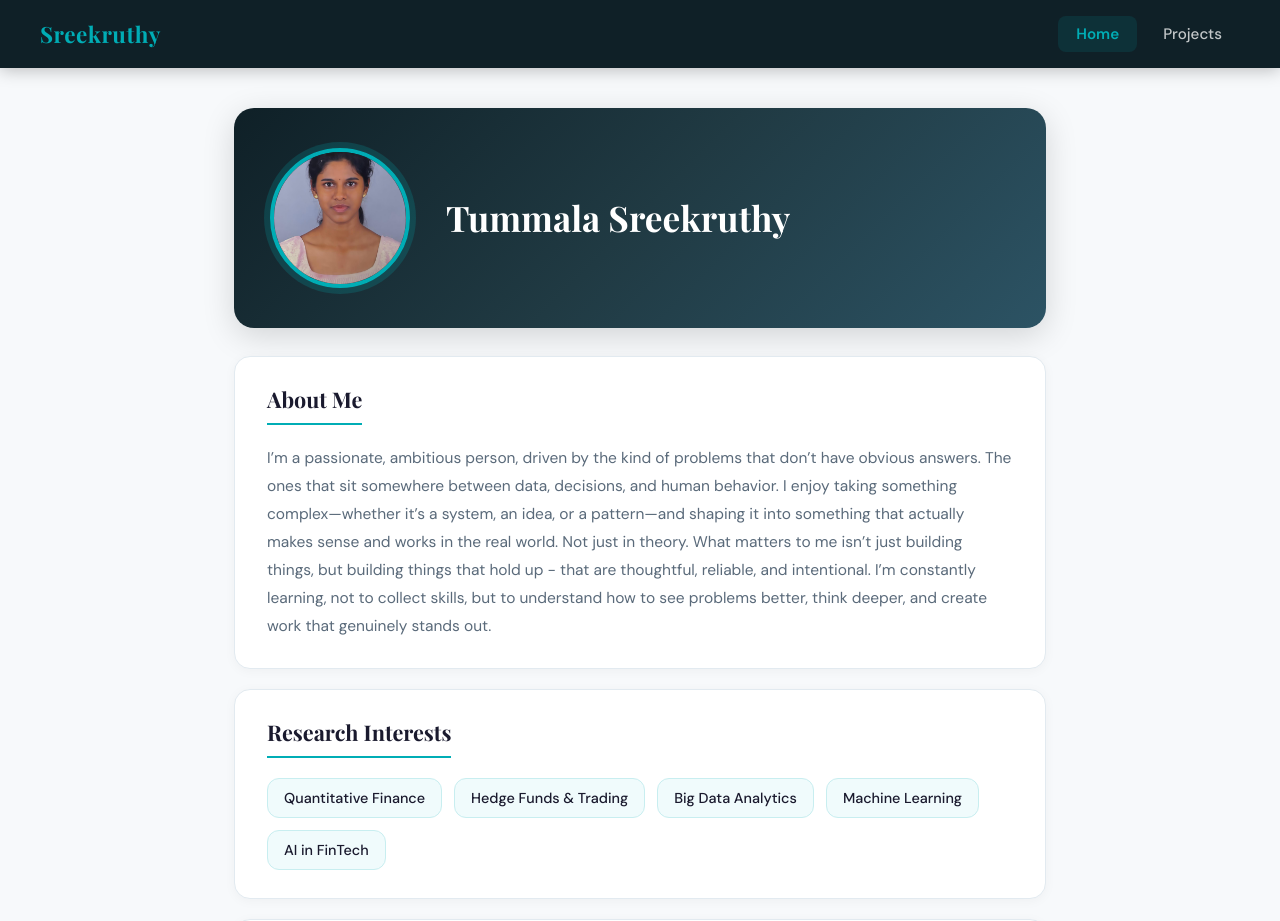
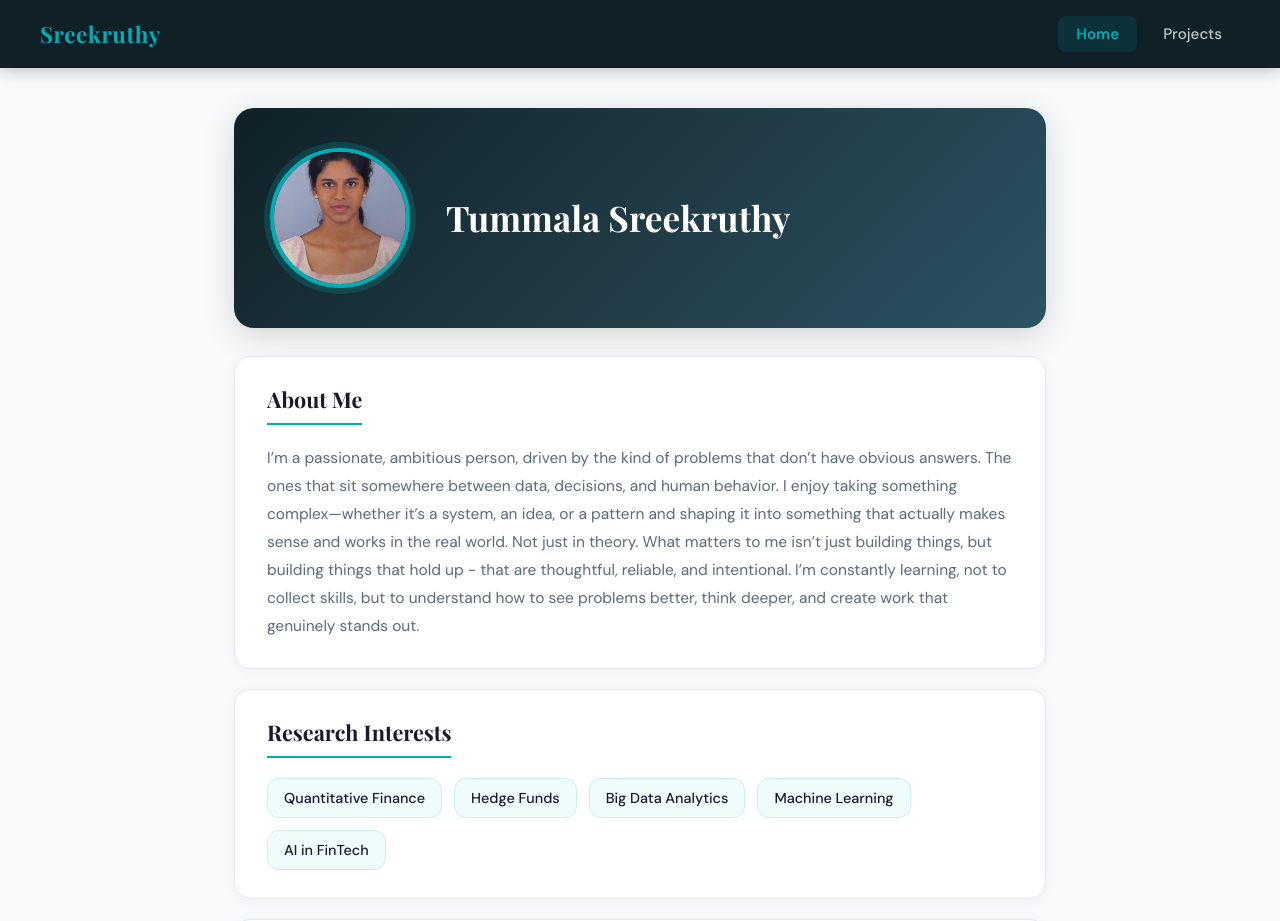
Before and after one commit to sreekruthy/portfolio, a React (Create React App) app: page /#/ in a window 1280 px wide. Shown: the top 921 px of the page. Built offline with nearby package versions, Linux system fonts and the light colour scheme.

Commit message:
modified projects

```diff
--- a/src/pages/Home.js
+++ b/src/pages/Home.js
@@ -15,7 +15,7 @@ function Home() {
       <section className="card">
         <h2 className="section-title">About Me</h2>
         <p>
-          I’m a passionate, ambitious person, driven by the kind of problems that don’t have obvious answers. The ones that sit somewhere between data, decisions, and human behavior. I enjoy taking something complex—whether it’s a system, an idea, or a pattern—and shaping it into something that actually makes sense and works in the real world. Not just in theory.
+          I’m a passionate, ambitious person, driven by the kind of problems that don’t have obvious answers. The ones that sit somewhere between data, decisions, and human behavior. I enjoy taking something complex—whether it’s a system, an idea, or a pattern and shaping it into something that actually makes sense and works in the real world. Not just in theory.
           What matters to me isn’t just building things, but building things that hold up - that are thoughtful, reliable, and intentional. I’m constantly learning, not to collect skills, but to understand how to see problems better, think deeper, and create work that genuinely stands out.
         </p>
       </section>
@@ -25,7 +25,7 @@ function Home() {
         <div className="interests-grid">
           {[
             { label: "Quantitative Finance" },
-            { label: "Hedge Funds & Trading" },
+            { label: "Hedge Funds" },
             { label: "Big Data Analytics" },
             { label: "Machine Learning" },
             { label: "AI in FinTech" },
--- a/src/pages/Projects.js
+++ b/src/pages/Projects.js
@@ -1,5 +1,6 @@
 import React, { useState } from "react";
 import "./Projects.css";
+import { link } from "node:fs";
 
 const projects = [
   {
@@ -111,6 +112,7 @@ const projects = [
       "Learnt about Unity's game loop, asset management, and interactive object design",
     ],
     insight: "Building a 3D interactive environment requires deep integration of physics, scripting, and scene management to create a seamless player experience.",
+    link: "https://github.com/sreekruthy/3D-Escape-Room-Game",
     color: "#2c5364",
   },
 ];
```
